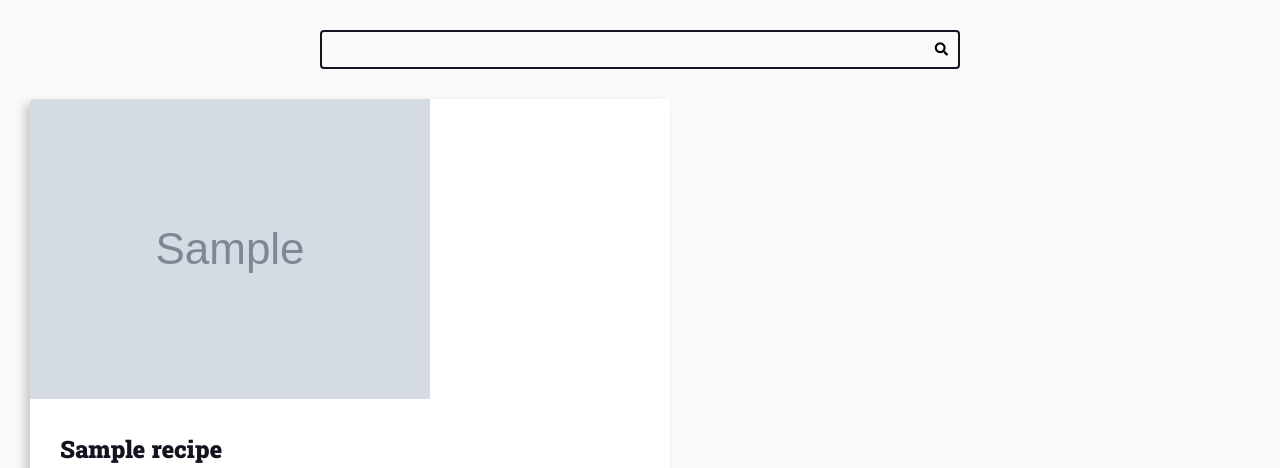
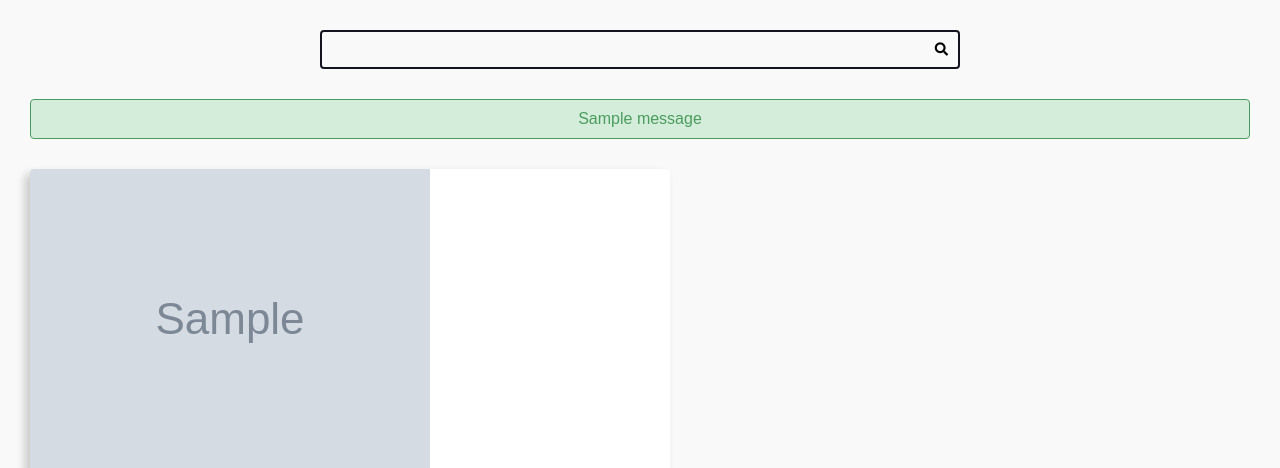
Before and after one commit to robinsonbrz/curso-django-projeto1, a Django app: page / in a window 1280 px wide. Shown: the part 113-581 px from the top of the page. Run offline with Django 4.2, Linux system fonts and the light colour scheme; tables that the repository leaves empty hold one stand-in row (values such as "Sample post"); grey boxes marked "Sample" are stand-in pictures; one stand-in notice (Sample message) is shown.

Commit message:
2022-02-22 02 Flash messages style 12

```diff
--- a/recipes/static/recipes/css/styles.css
+++ b/recipes/static/recipes/css/styles.css
@@ -309,6 +309,57 @@
   background: var(--color-primary-dark);
 }
 
+/* Messages */
+.messages-container {
+  display: flex;
+  flex-flow: column nowrap;
+  gap: calc(var(--spacing-gutter-medium) / 2);
+}
+
+.message {
+  padding: 1rem;
+  border-radius: 4px;
+  border: 1px solid var(--color-dark-text);
+  background: var(--color-gray-2);
+  color: var(--color-dark-text);
+}
+
+.message-error {
+  border: 1px solid var(--color-error-dark);
+  background: var(--color-error-light);
+  color: var(--color-error-dark);
+}
+
+.message-success {
+  border: 1px solid var(--color-success-dark);
+  background: var(--color-success-light);
+  color: var(--color-success-dark);
+}
+
+.message-warning {
+  border: 1px solid var(--color-warning-dark);
+  background: var(--color-warning-light);
+  color: var(--color-warning-dark);
+}
+
+.message-alert {
+  border: 1px solid var(--color-alert-dark);
+  background: var(--color-alert-light);
+  color: var(--color-alert-dark);
+}
+
+.message-info {
+  border: 1px solid var(--color-info-dark);
+  background: var(--color-info-light);
+  color: var(--color-info-dark);
+}
+
+.message-debug {
+  border: 1px solid var(--color-debug-dark);
+  background: var(--color-debug-light);
+  color: var(--color-debug-dark);
+}
+
 /* Generics */
 
 .center {
@@ -322,3 +373,9 @@
 .m-y {
   margin: var(--spacing-gutter-medium) 0;
 }
+
+@media (max-width: 600px) {
+  .main-content-list {
+    grid-template-columns: repeat(auto-fit, minmax(100%, 1fr));
+  }
+}
--- a/recipes/templates/recipes/pages/home.html
+++ b/recipes/templates/recipes/pages/home.html
@@ -1,15 +1,18 @@
-{% extends 'global/base.html'%}
+{% extends 'global/base.html' %}
 
 {% block title %}Home | {% endblock title %}
 
 {% block content %}
+
+{% include 'recipes/partials/messages.html' %}
+
 <div class="main-content main-content-list container">
 {% for recipe in recipes %}
     {% include 'recipes/partials/recipe.html' %}
 {% empty %}
     <div class="center m-y">
-                '<h1>No recipes found here 🥲</h1>',
+        <h1>No recipes found here 🥲</h1>
     </div>
 {% endfor %}
 </div>
-{% endblock content%}
+{% endblock content %}
--- /dev/null
+++ b/recipes/templates/recipes/partials/messages.html
@@ -0,0 +1,9 @@
+{% if messages %}
+<div class="main-content center container messages-container">
+    {% for message in messages %}
+        <div class="message {{ message.tags }}">
+            {{ message }}
+        </div>
+    {% endfor %}
+</div>
+{% endif %}
--- a/recipes/views.py
+++ b/recipes/views.py
@@ -1,3 +1,5 @@
+import os
+
 from django.db.models import Q
 from django.http.response import Http404
 from django.shortcuts import get_list_or_404, get_object_or_404, render
@@ -5,10 +7,7 @@ from utils.pagination import make_pagination
 
 from recipes.models import Recipe
 
-import os
-
-# busca no arquivo .env a variavel per_page
-PER_PAGES = os.environ.get('PER_PAGE', 6)
+PER_PAGE = int(os.environ.get('PER_PAGE', 6))
 
 
 def home(request):
@@ -16,7 +15,7 @@ def home(request):
         is_published=True,
     ).order_by('-id')
 
-    page_obj, pagination_range = make_pagination(request, recipes, PER_PAGES)
+    page_obj, pagination_range = make_pagination(request, recipes, PER_PAGE)
 
     return render(request, 'recipes/pages/home.html', context={
         'recipes': page_obj,
@@ -32,7 +31,7 @@ def category(request, category_id):
         ).order_by('-id')
     )
 
-    page_obj, pagination_range = make_pagination(request, recipes, PER_PAGES)
+    page_obj, pagination_range = make_pagination(request, recipes, PER_PAGE)
 
     return render(request, 'recipes/pages/category.html', context={
         'recipes': page_obj,
@@ -64,7 +63,7 @@ def search(request):
         is_published=True
     ).order_by('-id')
 
-    page_obj, pagination_range = make_pagination(request, recipes, PER_PAGES)
+    page_obj, pagination_range = make_pagination(request, recipes, PER_PAGE)
 
     return render(request, 'recipes/pages/search.html', {
         'page_title': f'Search for "{search_term}" |',
```
Also changed, not shown: project/settings.py (+10 -0 lines). Lines whose indentation alone changed are shown as unchanged.
